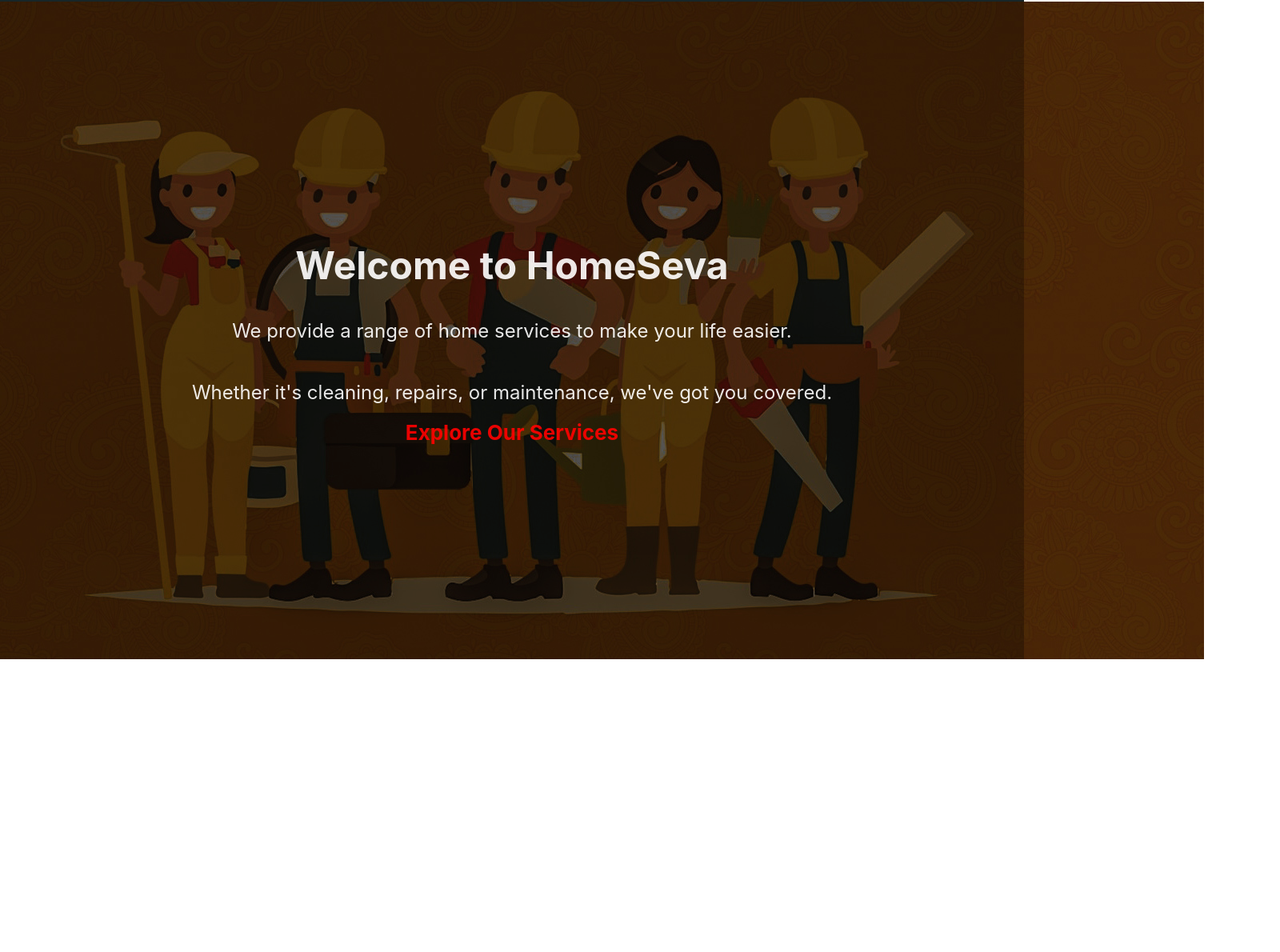
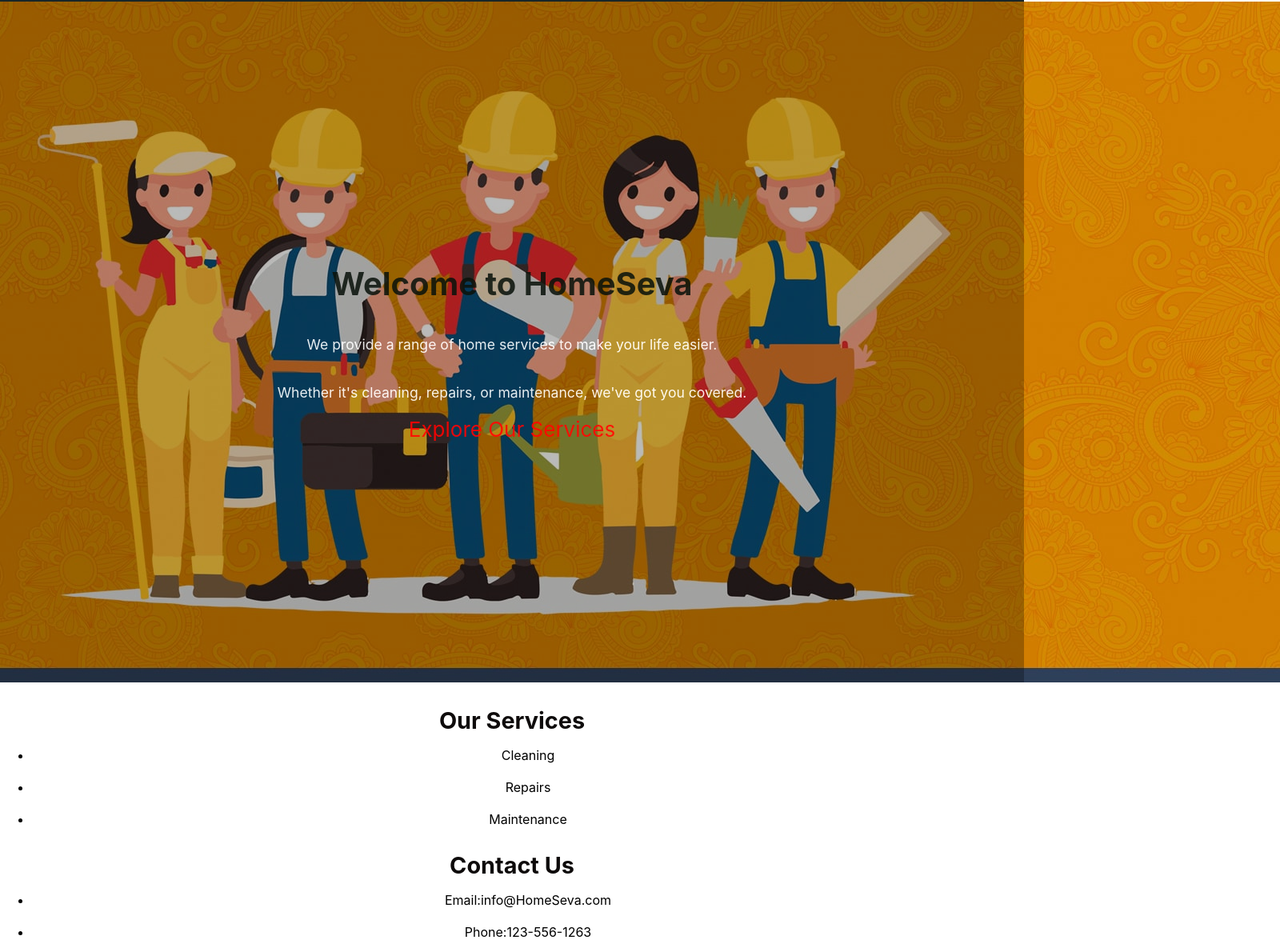
Before and after one commit to Karan5663/Homeseva, a React (Create React App) app: page / in a window 1280 px wide. Shown: the part 69-1259 px from the top of the page at 80% size, 1600 px wide, since content can reach past the window. Before the commit the page ends 893 px from the top, so only its background shows below. Built offline with nearby package versions, Linux system fonts and the light colour scheme.

Commit message:
Revert "commit 6"
This reverts commit 27193fb07511aa36e8072a2659fb7ce8aeeceb31.

```diff
--- a/src/Home.css
+++ b/src/Home.css
@@ -67,6 +67,7 @@ background-color: #182628;
 
 Additional styles for location, search box, and login button */
 
+
 .App {
   text-align: center;
   height: fit-content;
@@ -97,11 +98,8 @@ Additional styles for location, search box, and login button */
 .centerlised-img {
   max-width: 100%;
   max-height: 100%;
-  filter: blur(100px); /* Adjust the blur amount as needed */
+  filter: blur(10px); /* Adjust the blur amount as needed */
   opacity: 0.3; /* Decrease the opacity further to make the image fainter */
-  background-image: url('./Img/homeservice.jpg'); /* Add your background image URL */
-  background-size: cover; /* Make sure the image covers the entire element */
-  background-position: center; /* Center the background image */
 }
 
 .text-overlay {
@@ -135,22 +133,3 @@ Additional styles for location, search box, and login button */
   font-size: 14px;
   width: 1px;
 }
-
-.text-overlay h1 {
-  font-size: 3rem; /* Adjust the font size as needed */
-  font-weight: bold;
-  color: #fff; /* Specify the color you want */
-  margin-bottom: 10px; /* Add some bottom margin for spacing */
-}
-
-.text-overlay p {
-  font-size: 1.5rem; /* Adjust the font size as needed */
-  color: #fff; /* Specify the color you want */
-  margin-bottom: 15px; /* Add some bottom margin for spacing */
-}
-
-.text-overlay a {
-  color: red;
-  text-decoration: none;
-  font-weight: bold;
-}
--- a/src/Home.js
+++ b/src/Home.js
@@ -1,6 +1,6 @@
 import React from 'react';
 import './Home.css';
-import { Link } from 'react-router-dom';
+//import { Link } from 'react-router-dom';
 import Layout from './layout';
 import backgroundImage from './Img/homeservice.jpg'
 
@@ -23,13 +23,34 @@ function App() {
         <a
           className="App-link"
           href="#services" style={{color:'red'}}
-        > <Link to="/Ourservices" className="App-link">
+        >
           Explore Our Services
-          </Link>
         </a>
-
         </div>
       </header>
+    <section classname="footer">
+      <section id="services" className="App-services">
+        <h2>Our Services</h2>
+        <ul>
+          <li>Cleaning</li>
+          <li>Repairs</li>
+          <li>Maintenance</li>
+          {/* Add more services as needed */}
+        </ul>
+      </section>
+
+      <section id="contact" className="App-contact">
+        <h2>Contact Us</h2>
+        <ul>
+          <li>Email:info@HomeSeva.com</li>
+          <li>Phone:123-556-1263</li>
+        </ul>
+        <p>
+          Ready to make your life easier? Contact us for all your home service needs.
+        </p>
+        {/* Add a contact form or contact information here */}
+      </section>
+      </section>
     </div>
     </Layout>
   );
```
Also changed, not shown: src/Img/homeservice.jpg.
